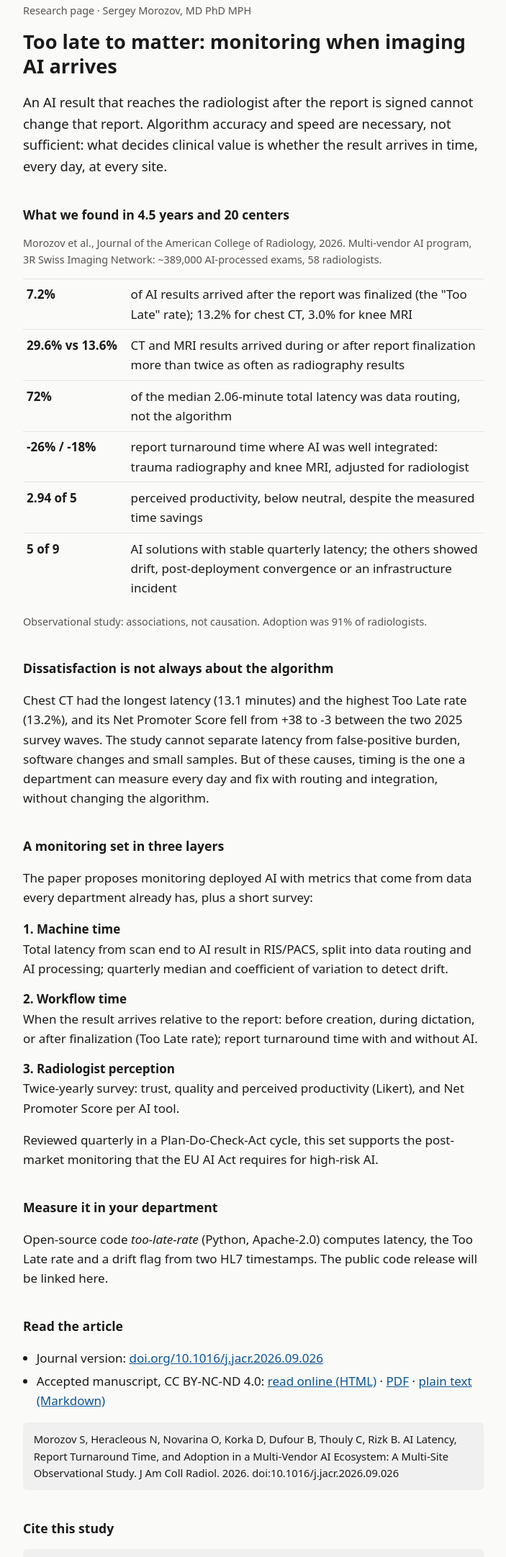
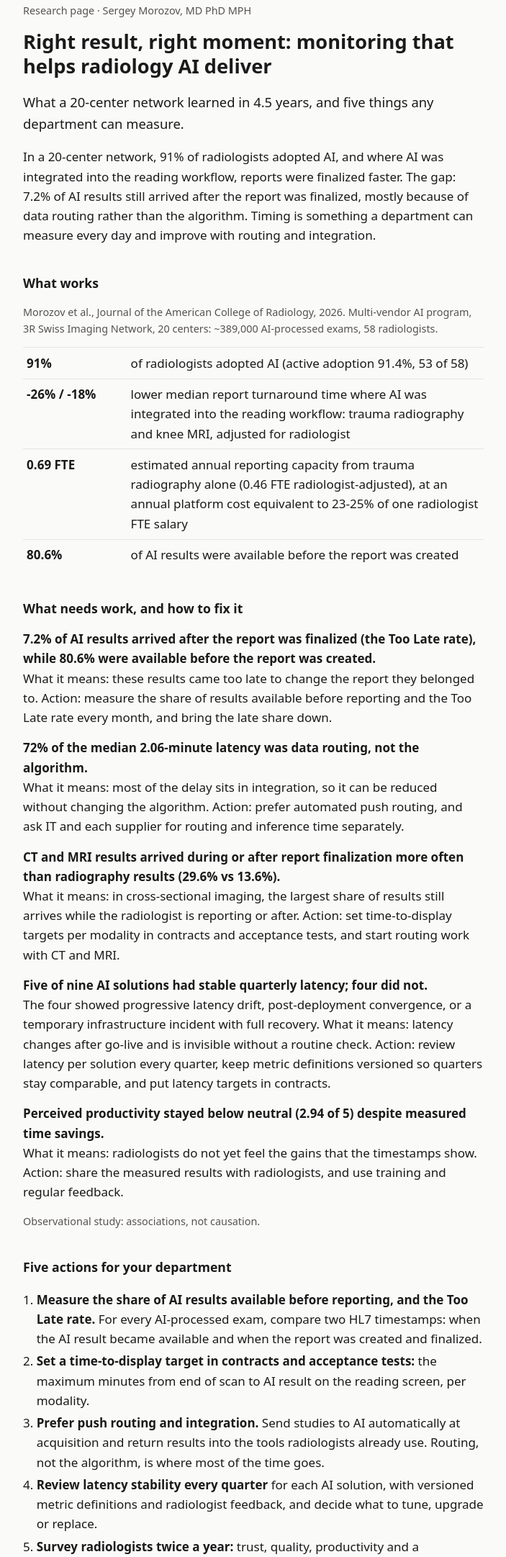
Before and after one commit to spmoroz/aimonitoring-site, a plain HTML site: page index.html in a window 1280 px wide. Shown: the part 59-2222 px from the top of the page at 72% size, without its empty margins (288-991 px from the left). Drawn offline with Linux system fonts and the light colour scheme.

Commit message:
Pragmatic framing: what works, what needs work, five actions

```diff
--- a/index.html
+++ b/index.html
@@ -3,15 +3,15 @@
 <head>
 <meta charset="utf-8">
 <meta name="viewport" content="width=device-width, initial-scale=1">
-<title>Too late to matter: monitoring when imaging AI arrives</title>
-<meta property="og:title" content="Too late to matter: monitoring when imaging AI arrives">
-<meta property="og:description" content="Research page: AI latency, the Too Late rate and a monitoring set for deployed imaging AI (JACR 2026).">
+<title>Right result, right moment: monitoring that helps radiology AI deliver</title>
+<meta property="og:title" content="Right result, right moment: monitoring that helps radiology AI deliver">
+<meta property="og:description" content="What a 20-center network learned in 4.5 years: what works, what needs work, and five things any department can measure. Research page for the JACR 2026 study.">
 <meta property="og:image" content="https://aimonitoring.drsergeymorozov.com/images/B_key_numbers_linkedin_1x1.png">
 <meta property="og:url" content="https://aimonitoring.drsergeymorozov.com/">
 <meta name="twitter:card" content="summary_large_image">
 <link rel="canonical" href="https://aimonitoring.drsergeymorozov.com/">
 <link rel="alternate" type="text/markdown" href="manuscript/manuscript.md">
-<meta name="description" content="Research hub by Sergey Morozov: why the timing of AI results decides whether radiologists can use them, a metric set to monitor it, the JACR 2026 study, open-source code and talks.">
+<meta name="description" content="Research hub by Sergey Morozov: what a 20-center radiology network learned in 4.5 years of multi-vendor AI, five things any department can measure, a three-layer monitoring set, the JACR 2026 study, open-source code and talks.">
 <style>
 :root{--bg:#fafaf9;--ink:#1a1a1a;--mute:#57534e;--line:#e7e5e4;--acc:#0b5394}
 @media (prefers-color-scheme:dark){:root{--bg:#1c1917;--ink:#f5f5f4;--mute:#a8a29e;--line:#44403c;--acc:#7fb3e6}}
@@ -21,7 +21,7 @@ h1{font-size:1.7rem;line-height:1.25;margin:.2em 0 .4em}h2{font-size:1.1rem;marg
 .k{color:var(--mute);font-size:.9rem}a{color:var(--acc)}
 table{width:100%;border-collapse:collapse;margin:.5em 0}td{padding:.45em .3em;border-top:1px solid var(--line);vertical-align:top}
 td:first-child{font-weight:700;white-space:nowrap;width:8.5em}
-ul{padding-left:1.1em}li{margin:.25em 0}
+ul,ol{padding-left:1.1em}li{margin:.25em 0}
 .cite{font-size:.92rem;background:rgba(127,127,127,.08);padding:.8em 1em;border-radius:6px}
 footer{margin-top:3em;color:var(--mute);font-size:.85rem;border-top:1px solid var(--line);padding-top:1em}
 .lead{font-size:1.15rem}.layer{margin:.9em 0}.layer b{display:block}.tbd{color:var(--mute);font-style:italic}
@@ -30,33 +30,45 @@ footer{margin-top:3em;color:var(--mute);font-size:.85rem;border-top:1px solid va
 <body>
 <main>
 <p class="k">Research page · Sergey Morozov, MD PhD MPH</p>
-<h1>Too late to matter: monitoring when imaging AI arrives</h1>
-<p class="lead">An AI result that reaches the radiologist after the report is signed cannot change that report. Algorithm accuracy and speed are necessary, not sufficient: what decides clinical value is whether the result arrives in time, every day, at every site.</p>
+<h1>Right result, right moment: monitoring that helps radiology AI deliver</h1>
+<p class="lead">What a 20-center network learned in 4.5 years, and five things any department can measure.</p>
+<p>In a 20-center network, 91% of radiologists adopted AI, and where AI was integrated into the reading workflow, reports were finalized faster. The gap: 7.2% of AI results still arrived after the report was finalized, mostly because of data routing rather than the algorithm. Timing is something a department can measure every day and improve with routing and integration.</p>
 
-<h2>What we found in 4.5 years and 20 centers</h2>
-<p class="k">Morozov et al., Journal of the American College of Radiology, 2026. Multi-vendor AI program, 3R Swiss Imaging Network: ~389,000 AI-processed exams, 58 radiologists.</p>
+<h2>What works</h2>
+<p class="k">Morozov et al., Journal of the American College of Radiology, 2026. Multi-vendor AI program, 3R Swiss Imaging Network, 20 centers: ~389,000 AI-processed exams, 58 radiologists.</p>
 <table>
-<tr><td>7.2%</td><td>of AI results arrived after the report was finalized (the "Too Late" rate); 13.2% for chest CT, 3.0% for knee MRI</td></tr>
-<tr><td>29.6% vs 13.6%</td><td>CT and MRI results arrived during or after report finalization more than twice as often as radiography results</td></tr>
-<tr><td>72%</td><td>of the median 2.06-minute total latency was data routing, not the algorithm</td></tr>
-<tr><td>-26% / -18%</td><td>report turnaround time where AI was well integrated: trauma radiography and knee MRI, adjusted for radiologist</td></tr>
-<tr><td>2.94 of 5</td><td>perceived productivity, below neutral, despite the measured time savings</td></tr>
-<tr><td>5 of 9</td><td>AI solutions with stable quarterly latency; the others showed drift, post-deployment convergence or an infrastructure incident</td></tr>
+<tr><td>91%</td><td>of radiologists adopted AI (active adoption 91.4%, 53 of 58)</td></tr>
+<tr><td>-26% / -18%</td><td>lower median report turnaround time where AI was integrated into the reading workflow: trauma radiography and knee MRI, adjusted for radiologist</td></tr>
+<tr><td>0.69 FTE</td><td>estimated annual reporting capacity from trauma radiography alone (0.46 FTE radiologist-adjusted), at an annual platform cost equivalent to 23-25% of one radiologist FTE salary</td></tr>
+<tr><td>80.6%</td><td>of AI results were available before the report was created</td></tr>
 </table>
-<p class="k">Observational study: associations, not causation. Adoption was 91% of radiologists.</p>
 
-<h2>Dissatisfaction is not always about the algorithm</h2>
-<p>Chest CT had the longest latency (13.1 minutes) and the highest Too Late rate (13.2%), and its Net Promoter Score fell from +38 to -3 between the two 2025 survey waves. The study cannot separate latency from false-positive burden, software changes and small samples. But of these causes, timing is the one a department can measure every day and fix with routing and integration, without changing the algorithm.</p>
+<h2>What needs work, and how to fix it</h2>
+<div class="layer"><b>7.2% of AI results arrived after the report was finalized (the Too Late rate), while 80.6% were available before the report was created.</b>What it means: these results came too late to change the report they belonged to. Action: measure the share of results available before reporting and the Too Late rate every month, and bring the late share down.</div>
+<div class="layer"><b>72% of the median 2.06-minute latency was data routing, not the algorithm.</b>What it means: most of the delay sits in integration, so it can be reduced without changing the algorithm. Action: prefer automated push routing, and ask IT and each supplier for routing and inference time separately.</div>
+<div class="layer"><b>CT and MRI results arrived during or after report finalization more often than radiography results (29.6% vs 13.6%).</b>What it means: in cross-sectional imaging, the largest share of results still arrives while the radiologist is reporting or after. Action: set time-to-display targets per modality in contracts and acceptance tests, and start routing work with CT and MRI.</div>
+<div class="layer"><b>Five of nine AI solutions had stable quarterly latency; four did not.</b>The four showed progressive latency drift, post-deployment convergence, or a temporary infrastructure incident with full recovery. What it means: latency changes after go-live and is invisible without a routine check. Action: review latency per solution every quarter, keep metric definitions versioned so quarters stay comparable, and put latency targets in contracts.</div>
+<div class="layer"><b>Perceived productivity stayed below neutral (2.94 of 5) despite measured time savings.</b>What it means: radiologists do not yet feel the gains that the timestamps show. Action: share the measured results with radiologists, and use training and regular feedback.</div>
+<p class="k">Observational study: associations, not causation.</p>
+
+<h2>Five actions for your department</h2>
+<ol>
+<li><b>Measure the share of AI results available before reporting, and the Too Late rate.</b> For every AI-processed exam, compare two HL7 timestamps: when the AI result became available and when the report was created and finalized.</li>
+<li><b>Set a time-to-display target in contracts and acceptance tests:</b> the maximum minutes from end of scan to AI result on the reading screen, per modality.</li>
+<li><b>Prefer push routing and integration.</b> Send studies to AI automatically at acquisition and return results into the tools radiologists already use. Routing, not the algorithm, is where most of the time goes.</li>
+<li><b>Review latency stability every quarter</b> for each AI solution, with versioned metric definitions and radiologist feedback, and decide what to tune, upgrade or replace.</li>
+<li><b>Survey radiologists twice a year:</b> trust, quality, productivity and a recommendation score for each tool, and share the measured results with them.</li>
+</ol>
 
 <h2>A monitoring set in three layers</h2>
 <p>The paper proposes monitoring deployed AI with metrics that come from data every department already has, plus a short survey:</p>
-<div class="layer"><b>1. Machine time</b>Total latency from scan end to AI result in RIS/PACS, split into data routing and AI processing; quarterly median and coefficient of variation to detect drift.</div>
+<div class="layer"><b>1. Machine time</b>Total latency from scan end to AI result in RIS/PACS, split into data routing and AI processing; quarterly median and coefficient of variation to check latency stability.</div>
 <div class="layer"><b>2. Workflow time</b>When the result arrives relative to the report: before creation, during dictation, or after finalization (Too Late rate); report turnaround time with and without AI.</div>
 <div class="layer"><b>3. Radiologist perception</b>Twice-yearly survey: trust, quality and perceived productivity (Likert), and Net Promoter Score per AI tool.</div>
 <p>Reviewed quarterly in a Plan-Do-Check-Act cycle, this set supports the post-market monitoring that the EU AI Act requires for high-risk AI.</p>
 
 <h2>Measure it in your department</h2>
-<p>Open-source code <em>too-late-rate</em> (Python, Apache-2.0) computes latency, the Too Late rate and a drift flag from two HL7 timestamps. The public code release will be linked here.</p>
+<p>Open-source code <em>too-late-rate</em> (Python, Apache-2.0) computes latency, the arrival of each AI result relative to the report (including the Too Late rate) and a quarterly stability flag from HL7 timestamps. The public code release will be linked here.</p>
 
 <h2>Read the article</h2>
 <ul>
@@ -73,14 +85,14 @@ footer{margin-top:3em;color:var(--mute);font-size:.85rem;border-top:1px solid va
 <p>Four ready-made summary images, redrawn from the authors' data. Each carries the citation, the DOI and a QR code to this page.</p>
 <table>
 <tr><td><a href="images/A_ai_result_arrival_16x9.png">When the AI result arrives</a></td><td>Slide 16:9</td></tr>
-<tr><td><a href="images/D_monitoring_three_layers_16x9.png">Three layers of monitoring</a></td><td>Slide 16:9</td></tr>
+<tr><td><a href="images/D_monitoring_three_layers_16x9.png">Monitoring that helps AI deliver: three layers</a></td><td>Slide 16:9</td></tr>
 <tr><td><a href="images/B_key_numbers_linkedin_1x1.png">Four key numbers</a></td><td>Square, LinkedIn</td></tr>
 <tr><td><a href="images/C_key_numbers_instagram_4x5.png">Four key numbers</a></td><td>Portrait, Instagram</td></tr>
 </table>
 <p class="k"><a href="images/visual_abstracts_all.pdf">All four as one PDF</a> · <a href="https://www.linkedin.com/sharing/share-offsite/?url=https%3A%2F%2Faimonitoring.drsergeymorozov.com">Share this page on LinkedIn</a></p>
 
 <h2 id="leaders">For department and network leaders</h2>
-<p>A two-page brief: what the study found and five things to measure in your own department. <a href="brief/executive-brief.pdf">Executive brief (PDF)</a></p>
+<p>A two-page brief: what worked, what needs work, and five things to measure in your own department. <a href="brief/executive-brief.pdf">Executive brief (PDF)</a></p>
 
 <h2 id="use">Use of these materials</h2>
 <p class="k">The accepted manuscript and the images are shared under <a href="https://creativecommons.org/licenses/by-nc-nd/4.0/">CC BY-NC-ND 4.0</a>. You may read, print and share them unchanged, show them in non-commercial teaching and talks, and post them on social media, always with credit (authors, title, journal, DOI, licence). You may not share changed versions or use them commercially, for example in vendor sales material, paid courses or marketing. For other uses of the article, request permission from the publisher (Elsevier). For other uses of the images or the brief, contact the author. The publisher's PDF is not covered by this licence; the published article is the version of record.</p>
```
Also changed, not shown: images/A_ai_result_arrival_16x9.png, images/B_key_numbers_linkedin_1x1.png, images/C_key_numbers_instagram_4x5.png, images/D_monitoring_three_layers_16x9.png, llms.txt, 2 other files.
